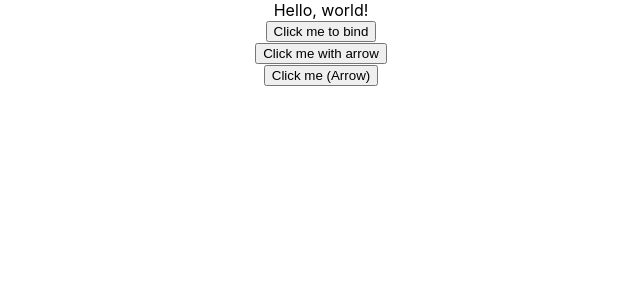
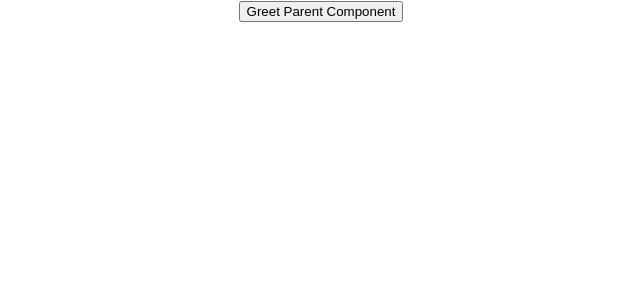
Before and after one commit to myonaingwinn/hello-world-react, a React (Create React App) app: page / in a window 1280 px wide. Shown: the top 300 px of the page, without its empty margins (319-959 px from the left). Built offline with nearby package versions, Linux system fonts and the light colour scheme.

Commit message:
Methods as Props

```diff
--- a/src/App.js
+++ b/src/App.js
@@ -1,6 +1,7 @@
 import React, { Component } from "react";
 import "./App.css";
-import EventBind from "./components/binding_event_handlers/EventBind";
+import ParentComponent from "./components/method_as_props/ParentComponent";
+// import EventBind from "./components/binding_event_handlers/EventBind";
 // import Person from "./components/destructuring_props_state/Person";
 // import { Person2 } from "./components/destructuring_props_state/Person";
 // import Invitation from "./components/destructuring_props_state/PersonClass";
@@ -17,7 +18,8 @@
   render() {
     return (
       <div className="App">
-        <EventBind />
+        <ParentComponent />
+        {/* <EventBind /> */}
         {/* <FunctionClick />
         <ClassClick /> */}
         {/*       <Invitation name="Aniki" age="30" />
--- /dev/null
+++ b/src/components/method_as_props/ChildComponent.js
@@ -0,0 +1,14 @@
+import React from "react";
+
+function ChildComponent({ greetHandler }) {
+  return (
+    <div>
+      {/* <button onClick={greetHandler}>Greet Parent Component</button> */}
+      <button onClick={() => greetHandler("ChildComponent")}>
+        Greet Parent Component
+      </button>
+    </div>
+  );
+}
+
+export default ChildComponent;
--- /dev/null
+++ b/src/components/method_as_props/ParentComponent.js
@@ -0,0 +1,28 @@
+import React, { Component } from "react";
+import ChildComponent from "./ChildComponent";
+
+class ParentComponent extends Component {
+  constructor(props) {
+    super(props);
+    this.state = { parentName: "ParentComponent" };
+    this.greetParent = this.greetParent.bind(this);
+  }
+
+  /*   greetParent() {
+    alert(`Hello ${this.state.parentName}!`);
+  } */
+
+  greetParent(childName) {
+    alert(`Hello ${this.state.parentName}!\nfrom ${childName}.`);
+  }
+
+  render() {
+    return (
+      <div>
+        <ChildComponent greetHandler={this.greetParent} />
+      </div>
+    );
+  }
+}
+
+export default ParentComponent;
```
